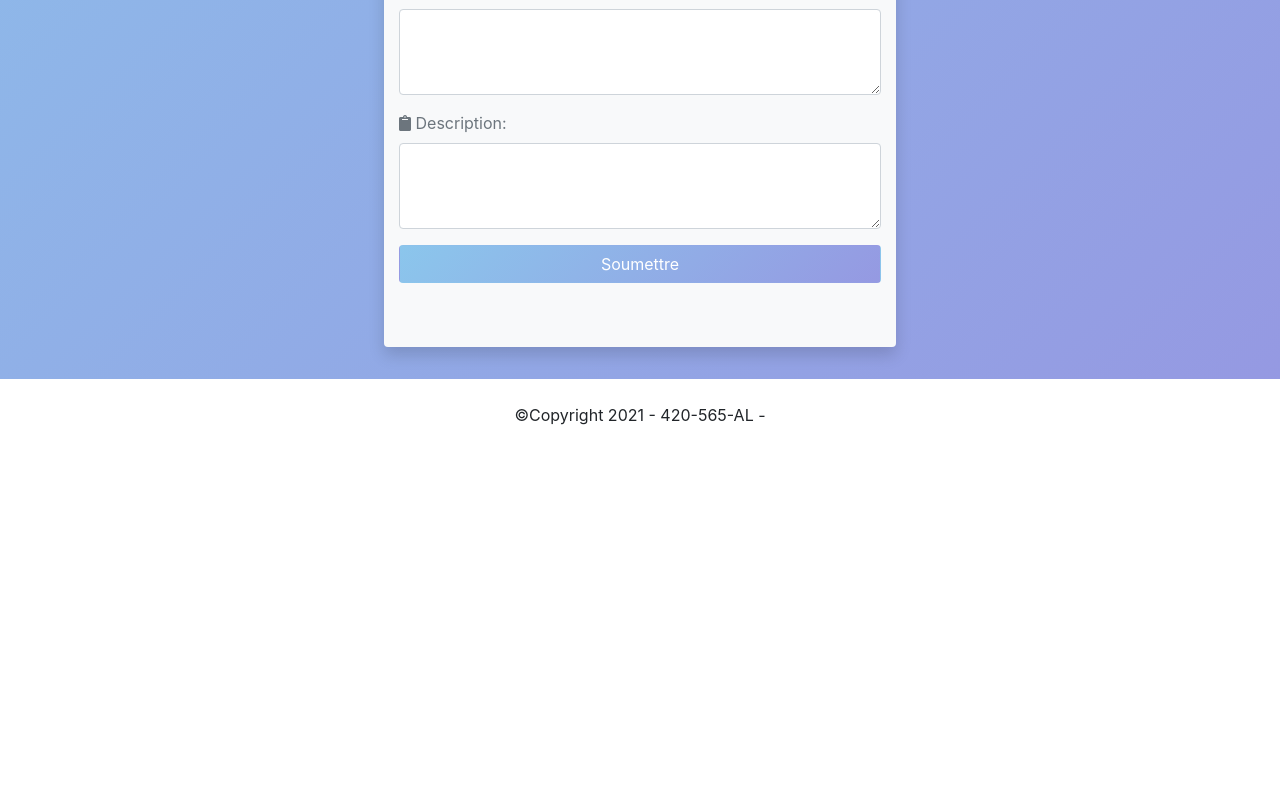
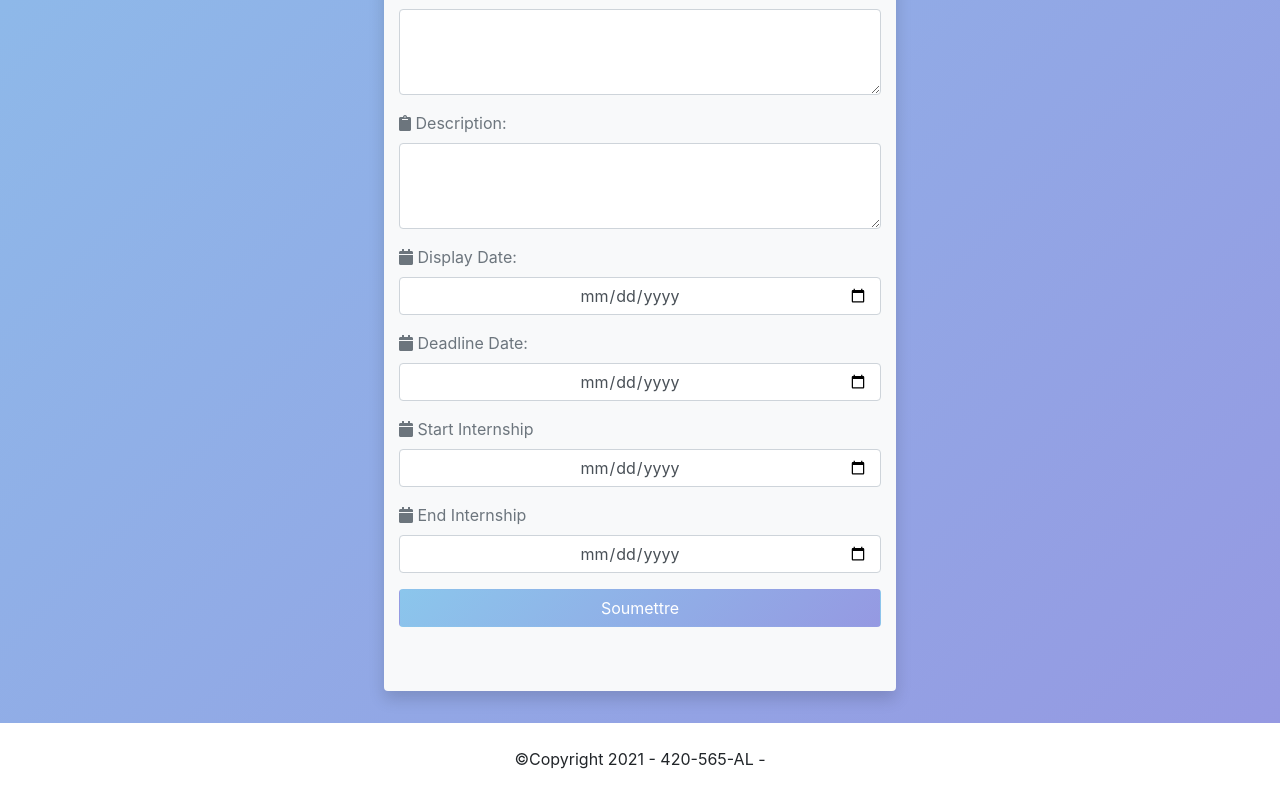
Before and after one commit to NicolasH-L/420-565-A21_ProjetIntegre_Equipe2, a React (Create React App) app in the folder React/projet_integre_equipe2/: page /AdminOffer in a window 1280 px wide. Shown: the part 851-1646 px from the top of the page. Before the commit the page ends 1302 px from the top, so only its background shows below. Built offline with nearby package versions, Linux system fonts and the light colour scheme.

Commit message:
modification model offer, ajout dates front-end et back-end, ajout Supervisor.js

```diff
--- a/React/projet_integre_equipe2/src/App.js
+++ b/React/projet_integre_equipe2/src/App.js
@@ -9,6 +9,7 @@ import Admin from './components/Admin';
 import Monitor from './components/Monitor';
 import MonitorInternshipOffer from './components/MonitorInternshipOffer';
 import Student from './components/Student';
+import Supervisor from './components/Supervisor';
 
 function App() {
   return (
@@ -27,6 +28,7 @@ function App() {
           <Route path = "/Monitor" component={Monitor}/>
           <Route path = "/MonitorOffer" component={MonitorInternshipOffer}/>
           <Route path = "/Student" component={Student}/>
+          <Route path = "/Supervisor" component={Supervisor}/>
           <Footer/>
         </div>
       </Router>
--- a/React/projet_integre_equipe2/src/components/AdminInternshipOffer.js
+++ b/React/projet_integre_equipe2/src/components/AdminInternshipOffer.js
@@ -7,22 +7,33 @@ import './Form.css'
 import { RegexPattern } from './RegexPattern';
 
 const AdminInternshipOffer = () => {
-    const [offer, setOffer] = useState({companyName: "", address: "", salary: "",
+    const [offer, setOffer] = useState({
+        companyName: "", address: "", salary: "",
         jobTitle: "", description: "", skills: "",
-                                        jobSchedules: "", workingHours: "", monitorEmail: ""})
-    const [error, setError] = useState({companyName: "", address: "", salary: "",
+        jobSchedules: "", workingHours: "", monitorEmail: "",
+        displayDate: "", deadlineDate: "", startInternshipDate: "", endInternshipDate: ""
+    })
+    const [error, setError] = useState({
+        companyName: "", address: "", salary: "",
         jobTitle: "", description: "", skills: "",
-                                        jobSchedules: "", workingHours: "", monitorEmail: ""})
+        jobSchedules: "", workingHours: "", monitorEmail: "",
+        displayDate: "", deadlineDate: "", startInternshipDate: "", endInternshipDate: ""
+    })
     const history = useHistory();
+    const timeElapsed = Date.now()
+    const today = new Date(timeElapsed).toISOString().split('T')[0]
+    console.log(today)
 
     const onSubmit = (e) => {
         e.preventDefault()
         if (!_.isEmpty(error.companyName) || !_.isEmpty(error.address) || !_.isEmpty(error.salary) ||
             !_.isEmpty(error.jobTitle) || !_.isEmpty(error.description) || !_.isEmpty(error.skills) ||
             !_.isEmpty(error.jobSchedules) || !_.isEmpty(error.workingHours) || !_.isEmpty(error.monitorEmail) ||
+            !_.isEmpty(error.displayDate) || !_.isEmpty(error.deadlineDate) || !_.isEmpty(error.startInternshipDate) || !_.isEmpty(error.endInternshipDate) ||
             _.isEmpty(offer.companyName) || _.isEmpty(offer.address) || _.isEmpty(offer.salary) ||
             _.isEmpty(offer.jobTitle) || _.isEmpty(offer.description) || _.isEmpty(offer.skills) ||
-            _.isEmpty(offer.jobSchedules) || _.isEmpty(offer.workingHours) || _.isEmpty(offer.monitorEmail)){
+            _.isEmpty(offer.jobSchedules) || _.isEmpty(offer.workingHours) || _.isEmpty(offer.monitorEmail ||
+            _.isEmpty(offer.displayDate) || _.isEmpty(offer.deadlineDate) || _.isEmpty(offer.startInternshipDate) || _.isEmpty(offer.endInternshipDate))) {
 
             alert("Veuillez remplir tous les champs!")
 
@@ -41,8 +52,8 @@ const AdminInternshipOffer = () => {
     const addOffer = async (offer) => {
         const result = await fetch('http://localhost:8888/offer/saveOffer',
             {
-          method:'POST',
-          headers:{
+                method: 'POST',
+                headers: {
                     'Content-type': 'application/json'
                 },
                 body: JSON.stringify(offer)
@@ -50,7 +61,7 @@ const AdminInternshipOffer = () => {
         return await result.json()
     }
 
-    const verifyMonitorExists = async(email) => {
+    const verifyMonitorExists = async (email) => {
         const res = await fetch(`http://localhost:8888/monitors/monitorEmailExists/${email}`)
         return await res.json()
     }
@@ -63,13 +74,14 @@ const AdminInternshipOffer = () => {
         let patternCompany = RegexPattern.getPatternCompany()
         let patternNumber = RegexPattern.getPatternNumber()
         if (e.target.name === "address" || e.target.name === "jobTitle" || e.target.name === "description" ||
-            e.target.name === "skills" || e.target.name === "jobSchedules")
+            e.target.name === "skills" || e.target.name === "jobSchedules" || e.target.name === "displayDate" || e.target.name === "deadlineDate" ||
+            e.target.name === "startInternshipDate" || e.target.name === "endInternshipDate")
             pattern = new RegExp(patternGeneral)
-        else  if (e.target.name === "companyName")
+        else if (e.target.name === "companyName")
             pattern = new RegExp(patternCompany)
-        else  if (e.target.name === "monitorEmail")
+        else if (e.target.name === "monitorEmail")
             pattern = new RegExp(patternEmail)
-        else  if (e.target.name === "salary" || e.target.name === "workingHours")
+        else if (e.target.name === "salary" || e.target.name === "workingHours")
             pattern = new RegExp(patternNumber)
 
         if (pattern === undefined)
@@ -90,7 +102,7 @@ const AdminInternshipOffer = () => {
 
     return (
         <div className="grad">
-            <AdminNavbar/>
+            <AdminNavbar />
             <div className="d-flex justify-content-center">
                 <div className="jumbotron jumbotron-fluid bg-light rounded w-50 shadow reactivescreen">
                     <h2 className="text-secondary text-center">Déposer offre de stage</h2>
@@ -140,6 +152,26 @@ const AdminInternshipOffer = () => {
                             {error.description !== "" ? error.description : ""}
                             <textarea type="text" className="form-control text-center" id="description" name="description" rows="3" onChange={validateInput} required />
                         </div>
+                        <div className="form-group">
+                            <label htmlFor="displayDate" className="text-secondary"><i className="fas fa-calendar"></i> Display Date:</label>
+                            {error.displayDate !== "" ? error.displayDate : ""}
+                            <input type="date" min={today} max="2022-05-03" id="displayDate" name="displayDate" className="form-control text-center" onChange={validateInput} required></input>
+                        </div>
+                        <div className="form-group">
+                            <label htmlFor="deadlineDate" className="text-secondary"><i className="fas fa-calendar"></i> Deadline Date:</label>
+                            {error.deadlineDate !== "" ? error.deadlineDate : ""}
+                            <input type="date" min={today} max="2022-05-03" id="deadlineDate" name="deadlineDate" className="form-control text-center" onChange={validateInput} required></input>
+                        </div>
+                        <div className="form-group">
+                            <label htmlFor="startInternshipDate" className="text-secondary"><i className="fas fa-calendar"></i> Start Internship</label>
+                            {error.deadlineDate !== "" ? error.deadlineDate : ""}
+                            <input type="date" min={today} max="2022-05-03" id="startInternshipDate" name="startInternshipDate" className="form-control text-center" onChange={validateInput} required></input>
+                        </div>
+                        <div className="form-group">
+                            <label htmlFor="endInternshipDate" className="text-secondary"><i className="fas fa-calendar"></i> End Internship</label>
+                            {error.deadlineDate !== "" ? error.deadlineDate : ""}
+                            <input type="date" min={today} max="2022-05-03" id="endInternshipDate" name="endInternshipDate" className="form-control text-center" onChange={validateInput} required></input>
+                        </div>
                         <div className="d-flex justify-content-center">
                             <button type="submit" className="btn btn-block grad text-white">Soumettre</button>
                         </div>
--- /dev/null
+++ b/React/projet_integre_equipe2/src/components/Supervisor.js
@@ -0,0 +1,14 @@
+import React from 'react'
+import { useHistory } from 'react-router-dom'
+
+const Supervisor = () => {
+    const history = useHistory()
+    console.log(history.location.state)
+    return (
+        <div>
+
+        </div>
+    )
+}
+
+export default Supervisor
```
Also changed, not shown: 1 other file (tests, documents, lock files or other folders). Lines whose indentation alone changed are shown as unchanged.
